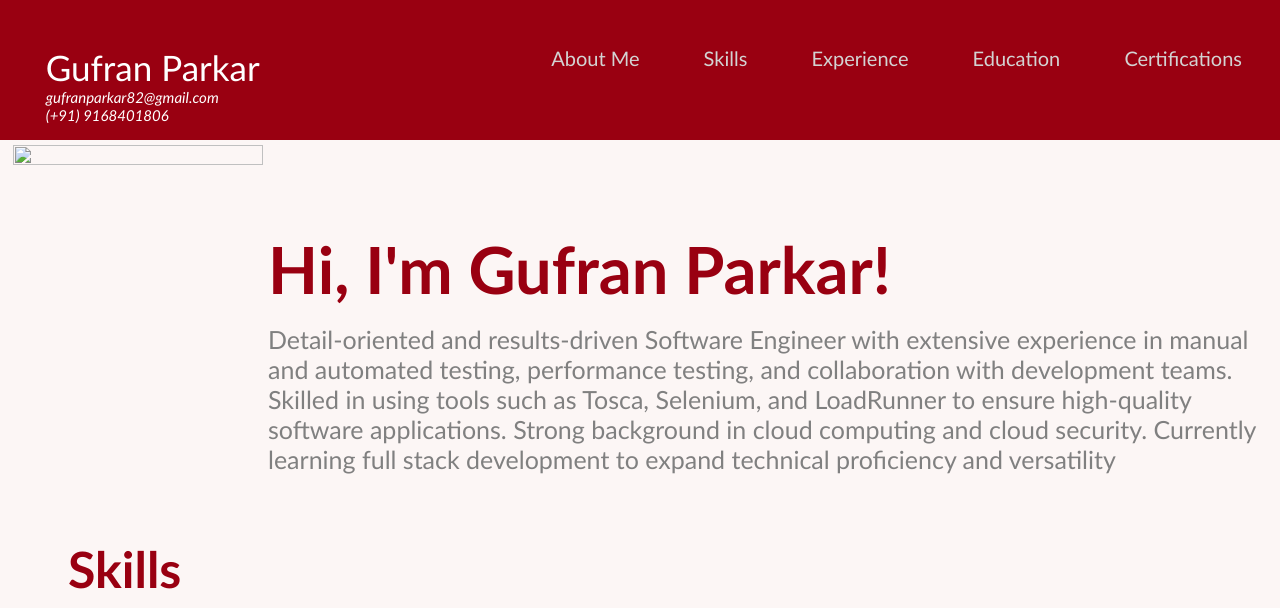
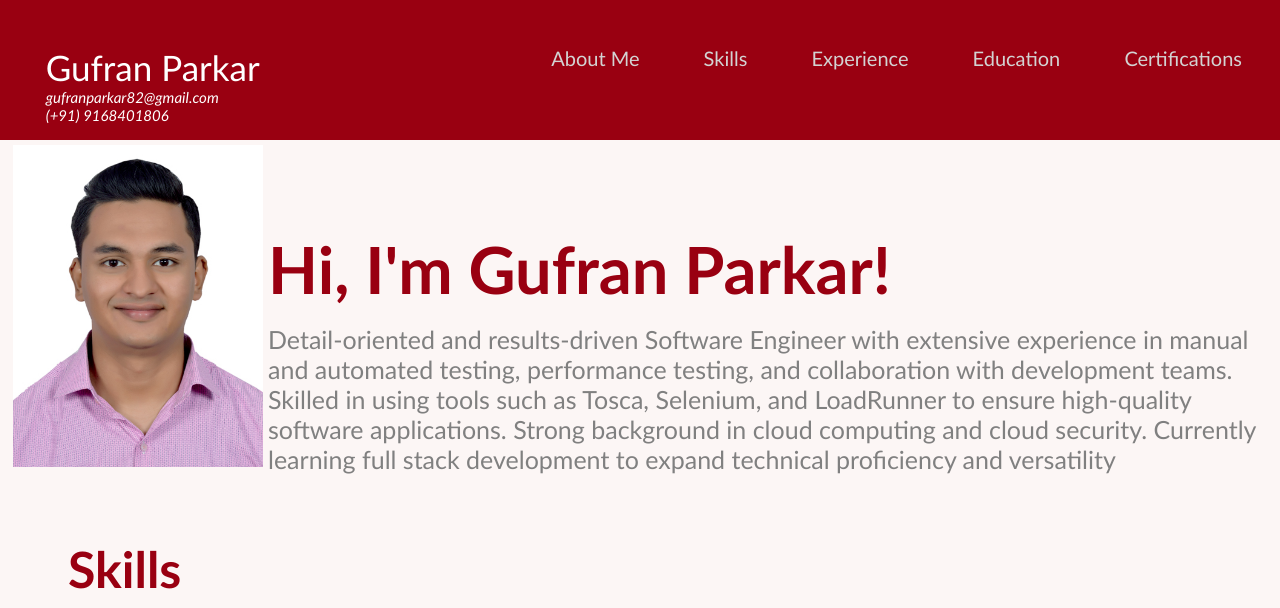
Before and after one commit to gufran66/my-portfolio1, a plain HTML site: page index.html in a window 1280 px wide. Shown: the top 608 px of the page. Drawn offline with Linux system fonts and the light colour scheme.

Commit message:
Update index.html

```diff
--- a/index.html
+++ b/index.html
@@ -37,7 +37,7 @@
     <!-- About Me -->
     <section id="about-me" class="container">
       <div>
-        <img src="Gufran_formal.JPG" class="profile_image"/>
+        <img src="html_finalprojimages/Gufran_formal.JPG" class="profile_image"/>
       </div>
 
       <div>
```
